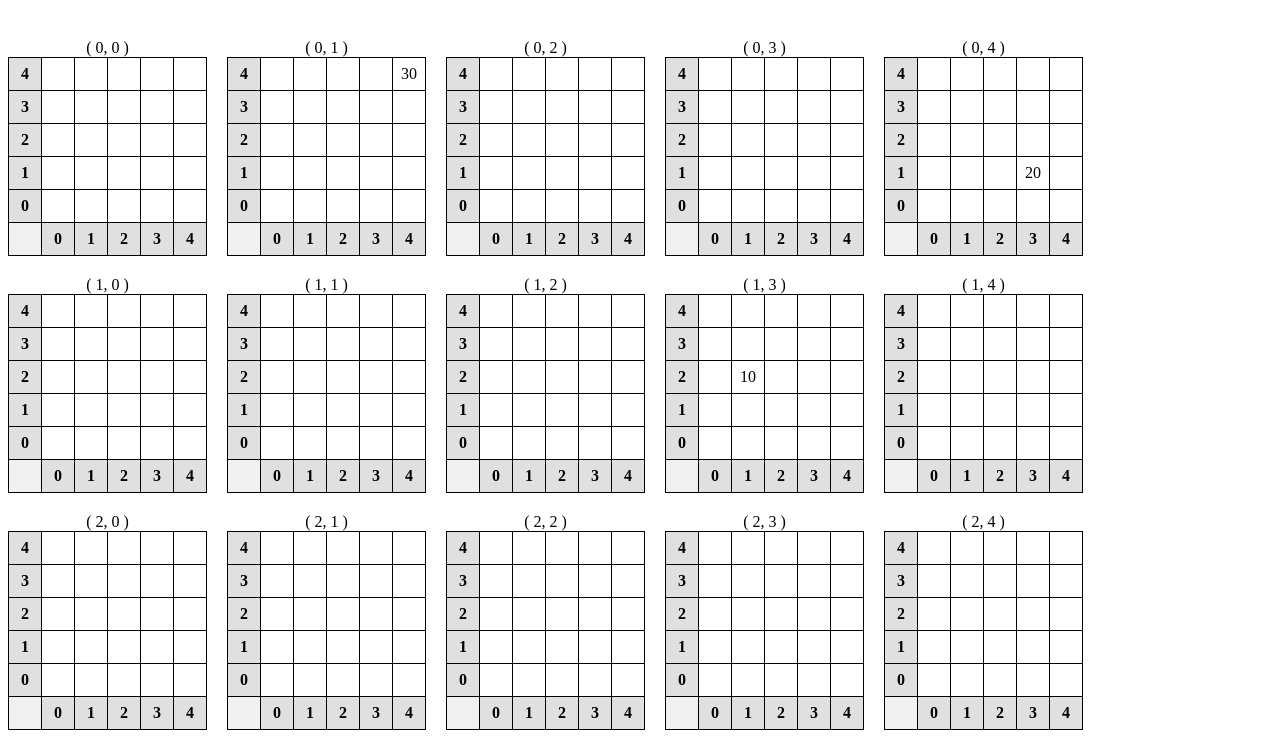
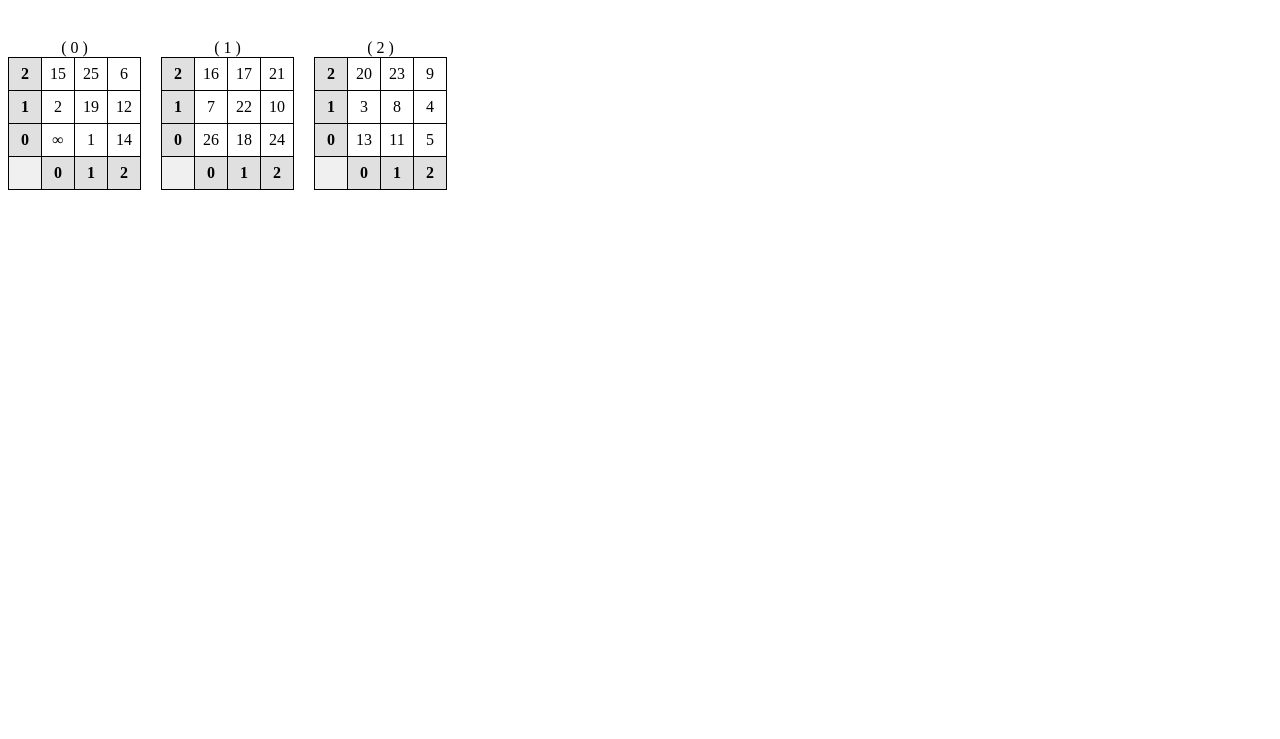
Before and after one commit to Roilin-Lab/galoisFields, a plain HTML site: page test.html in a window 1280 px wide. Shown: the part 61-800 px from the top of the page. Drawn offline with Linux system fonts and the light colour scheme.

Commit message:
build a table based on a correctly constructed field from linear operator

```diff
--- a/galoisField.js
+++ b/galoisField.js
@@ -57,8 +57,8 @@ export class GaloisField {
         this.n = n;
         this.field = [];
         this.roots = [];
-        this.pascalTriangle = buildTriangleMod(p, n);
-        this.findRoots();
+        // this.pascalTriangle = buildTriangleMod(p, n);
+        // this.findRoots();
     }
     buildField(root) {
         this.field = [];
@@ -137,6 +137,19 @@ export class GaloisField {
         });
         this.roots = clearRoots;
     }
+    buildFromMatrix(A) {
+        this.field = [];
+        for (let i = 1; i < (this.p**this.n) - 0n; i++) {
+            let B = matrix.pow(A, i);
+            let elem = { number: i };
+            elem.coords = [];
+            for (let k=B[0].length-1; k >= 0; k--) {
+                elem.coords.push(B[0][k] % this.p);
+            }
+            this.field.push(elem);
+        }
+        return this.field;
+    }
     findRoots() {
         let A = { U: [], V: []};
         for (let term of this.getTerm(this.p**this.n-1n, true)) {
--- a/test.html
+++ b/test.html
@@ -33,23 +33,25 @@
 <h1>Координатные Плоскости</h1>
 <div id="coordinate-planes"></div>
 
-<script>
+<script type="module">
+import { GaloisField } from './galoisField.js';
 function createMultipleTables(n, data) {
     const dimensions = data.length > 0 ? data[0].coords.length : 2; // Количество измерений
     const container = document.getElementById('coordinate-planes');
 
     // Получаем максимальные значения для всех координат кроме X и Y
-    let maxCoords = Array(dimensions - 2).fill(0);
+    let maxCoords = Array(n).fill(0);
 
     // Определяем максимальные значения для каждой координаты после x и y
     data.forEach(item => {
         for (let i = 2; i < dimensions; i++) {
-            maxCoords[i - 2] = Math.max(maxCoords[i - 2], item.coords[i]);
+            maxCoords[i - 2] = maxCoords[i - 2] >= item.coords[i] ? maxCoords[i - 2] : item.coords[i];
+            // maxCoords[i - 2] = Math.max(maxCoords[i - 2], Number(item.coords[i]));
         }
     });
 
     // Для каждой комбинации координат за пределами x и y создаём отдельную таблицу
-    const createTableForCoords = (remainingCoords, currentLevel = 0) => {
+    const createTableForCoords = (remainingCoords, currentLevel) => {
         if (currentLevel >= maxCoords.length) {
             // Создаем таблицу для фиксированного уровня координат
             const table = document.createElement('table');
@@ -60,26 +62,27 @@ function createMultipleTables(n, data) {
             for (let i = n; i >= 0; i--) {
                 const row = document.createElement('tr');
 
-                for (let j = 0; j <= n; j++) {
-                    const cell = document.createElement(i === 0 || j === 0 ? 'th' : 'td');
+                for (let j = 0n; j <= n; j++) {
+                    const cell = document.createElement(i == 0 || j == 0 ? 'th' : 'td');
+                    // const cell = document.createElement('td');
 
-                    if (i === 0 && j === 0) {
+                    if (i == 0 && j == 0) {
                         cell.innerHTML = ' ';
-                    } else if (i === 0) {
+                    } else if (i == 0) {
                         // Ось x
-                        cell.innerHTML = j - 1;
+                        cell.innerHTML = j - 1n;
                         cell.classList.add('axis');
-                    } else if (j === 0) {
+                    } else if (j == 0) {
                         // Ось y
-                        cell.innerHTML = i - 1;
+                        cell.innerHTML = i - 1n;
                         cell.classList.add('axis');
                     } else {
                         // Ищем объект с координатами x, y и фиксированными оставшимися координатами
                         const obj = data.find(item => {
                             const [x, y, ...rest] = item.coords;
-                            return x === j - 1 && y === i - 1 && rest.every((coord, index) => coord === remainingCoords[index]);
+                            return x == i - 1n && y == j - 1n && rest.every((coord, index) => coord == remainingCoords[index]);
                         });
-                        cell.innerHTML = obj ? obj.number : '';
+                        cell.innerHTML = obj ? obj.number : '∞';
                     }
 
                     row.appendChild(cell);
@@ -102,16 +105,21 @@ function createMultipleTables(n, data) {
 }
 
 // Пример использования
-const n = 5;
-const data = [
-    { coords: [1, 2, 1, 3], number: 10 },
-    { coords: [3, 1, 0, 4], number: 20 },
-    { coords: [4, 4, 0, 1], number: 30 },
-    { coords: [0, 0, 3, 0], number: 5 },
-    { coords: [2, 3, 4, 3], number: 15 }
+const p = 3n;
+const n = 3n;
+const A = [
+    [0n, 1n, 0n,],
+    [0n, 0n, 1n,],
+    [2n, 0n, 1n,],
 ];
+const B = [
+    [0n, 1n],
+    [2n, 2n],
+];
+let field = new GaloisField(p, n)
+const data = field.buildFromMatrix(A);
 
-createMultipleTables(n, data);
+createMultipleTables(p, data);
 </script>
 
 </body>
```
